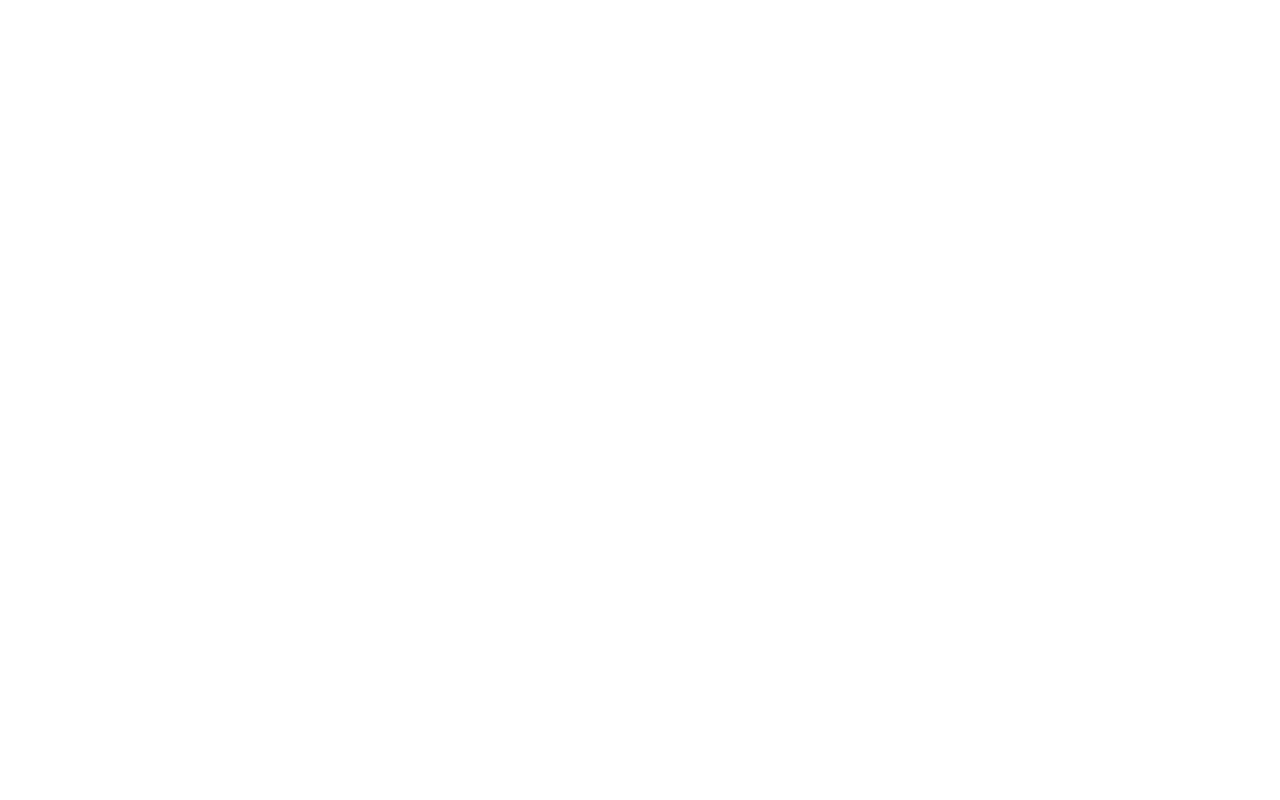
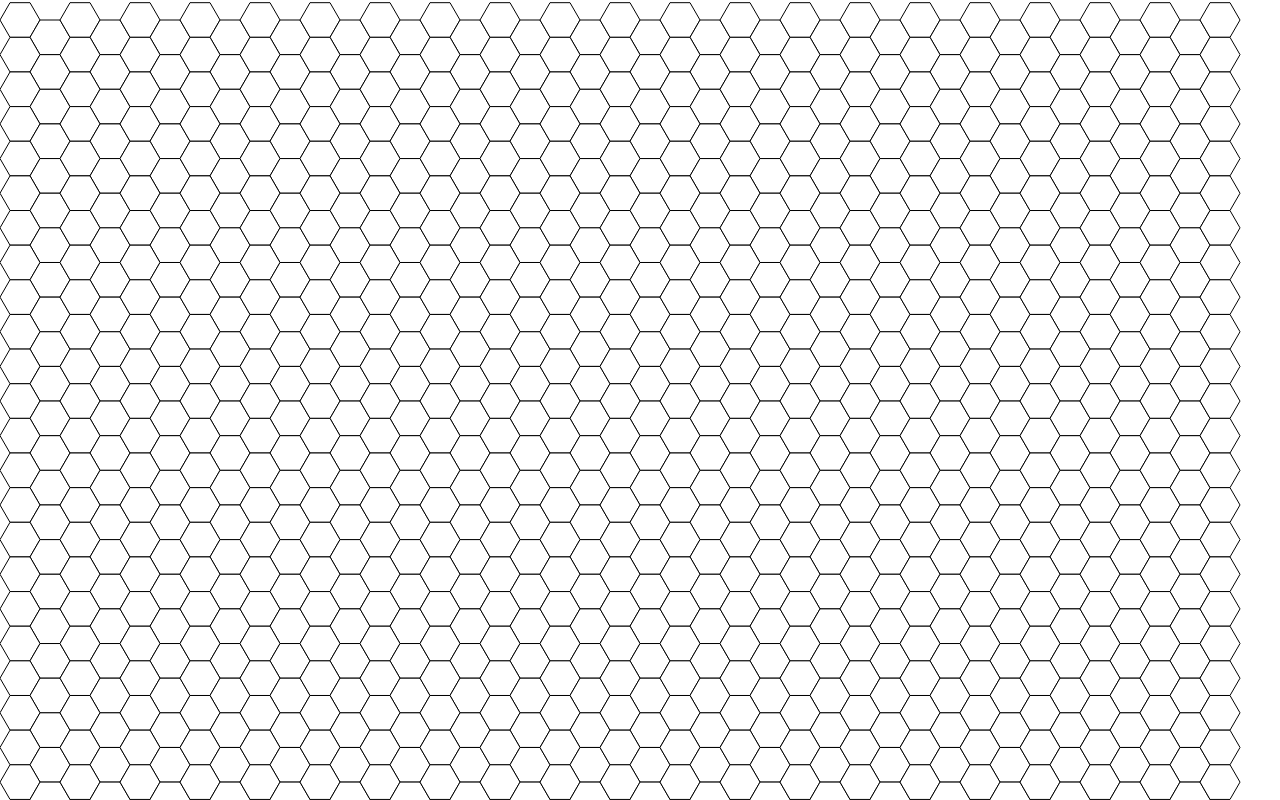
Before and after one commit to goblincraft/hex-map, a website built with Parcel: page demo/index.html in a window 1280 px wide. Built offline with nearby package versions, Linux system fonts and the light colour scheme.

Commit message:
implement draw hex grid feature

```diff
--- a/demo/main.js
+++ b/demo/main.js
@@ -1,4 +1,4 @@
-import { HexGrid } from "../src";
+import { HexGrid } from "../dist/module.js";
 
 document.addEventListener('DOMContentLoaded', () => {
 
--- a/demo/styles.css
+++ b/demo/styles.css
@@ -9,3 +9,8 @@ html, body {
     position: relative;
     overflow: hidden;
 }
+
+#hex-grid {
+    height: 100%;
+    width: 100%;
+}
--- a/src/index.ts
+++ b/src/index.ts
@@ -26,7 +26,11 @@ export const HexGrid = (() => {
     }
 
     function _drawGrid() {
-
+        for (let y = _hexOptions.radius; y + _hexOptions.radius * Math.sin(Math.PI / 3) < _canvas.height; y += _hexOptions.radius * Math.sin(Math.PI / 3)) {
+            for (let x = _hexOptions.radius, j = 0; x + _hexOptions.radius * (1 + Math.cos(Math.PI / 3)) < _canvas.width; x += _hexOptions.radius * (1 + Math.cos(Math.PI / 3)), y += (-1) ** j++ * _hexOptions.radius * Math.sin(Math.PI / 3)) {
+                _drawHex(x, y);
+            }
+        }
     }
 
     function _setCanvasStyling() {
@@ -50,6 +54,8 @@ export const HexGrid = (() => {
             _setupCanvas(el);
             _setHexOptions(dotOptions ? dotOptions : DefaultHexOptions);
             _setCanvasStyling();
+            _drawGrid();
+            _ctx.restore();
         } else {
             throw Error(Errors.NO_CANVAS);
         }
--- a/src/interfaces/IHexOptions.ts
+++ b/src/interfaces/IHexOptions.ts
@@ -8,7 +8,7 @@ export interface HexOptions {
 }
 
 export const DefaultHexOptions: HexOptions = {
-    radius: 10,
+    radius: 20,
     height: 0,
     width: 0,
     borderSize: 1,
```
Also changed, not shown: dist/main.js, dist/module.js, dist/types.d.ts, 3 other files.
